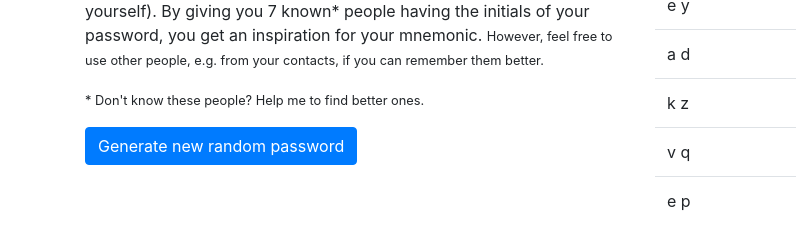
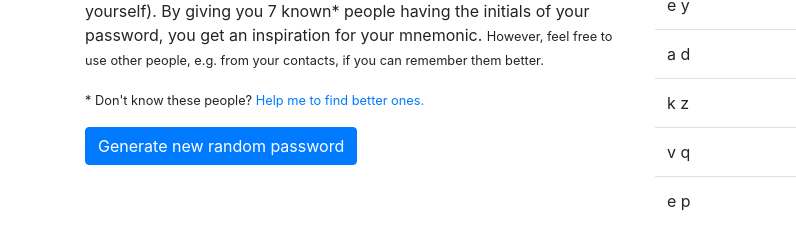
Before and after one commit to georgjaehnig/initials-ware, a plain HTML site: page index.html in a window 1280 px wide. Shown: the part 269-516 px from the top of the page, 0-796 px from the left. Drawn offline with nearby package versions, Linux system fonts and the light colour scheme.

Commit message:
Link to initials.

```diff
--- a/index.html
+++ b/index.html
@@ -33,7 +33,7 @@
 					<p>Passwords should be <strong>strong</strong>. An entropy of 64 bits is given by a <a target="_blank" href="https://en.wikipedia.org/wiki/Password_strength#Random_passwords">14-letter all-lowercase password.</a></p>
 					<p>Passwords should be <strong>easy to remember</strong> (if you need to type them yourself). By giving you 7 known* people having the initials of your password, you get an inspiration for your mnemonic. <small>However, feel free to use other people, e.g. from your contacts, if you can remember them better.</small></p>
 
-					<p><small>* Don't know these people? Help me to find better ones.</small></p>
+					<p><small>* Don't know these people? <a href="https://github.com/georgjaehnig/initials-ware/blob/master/js/initials.js">Help me to find better ones.</a></small></p>
 
 
 					<button type="button" class="btn btn-primary mb-3" onclick="generate();">Generate new random password</button>
```
